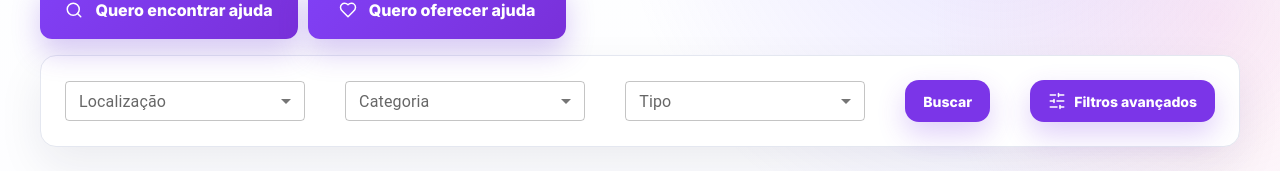
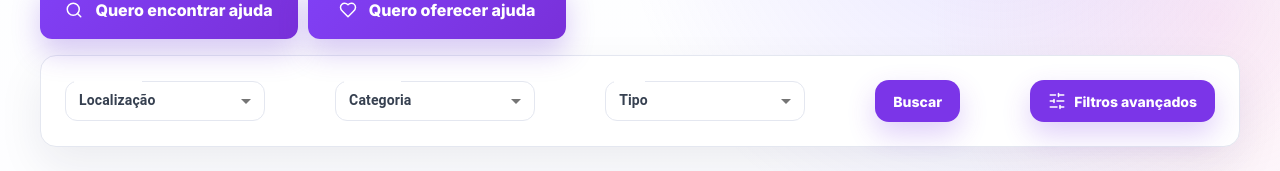
Before and after one commit to Hadassa-Brenda/Volunt, a React (Create React App) app in the folder voluntarios-react/: page / in a window 1280 px wide. Shown: the part 603-774 px from the top of the page. Built offline with nearby package versions, Linux system fonts and the light colour scheme.

Commit message:
feat: enhance SelectField component with multiple selection and location filter options; update SearchPanel and categories constants

```diff
--- a/voluntarios-react/src/components/SearchPanel/SearchPanel.jsx
+++ b/voluntarios-react/src/components/SearchPanel/SearchPanel.jsx
@@ -1,5 +1,5 @@
 import { MapPin, SlidersHorizontal, Tag } from "lucide-react";
-import { CATEGORY_FILTER_OPTIONS } from "../../constants/categories";
+import { CATEGORY_FILTER_OPTIONS, LOCATION_FILTER_OPTIONS} from "../../constants/categories";
 import { MODALITY_OPTIONS } from "../../constants/serviceOptions";
 import SelectField from "../SelectField/SelectField";
 import "./SearchPanel.css";
@@ -12,8 +12,8 @@ export default function SearchPanel({ filters, onFilterChange }) {
         icon={MapPin}
         label="Localização"
         value="Belo Horizonte, MG"
-        options={CATEGORY_FILTER_OPTIONS}
-        onChange={() => {}}
+        options={LOCATION_FILTER_OPTIONS}
+        onChange={(value) => onFilterChange("location", value)}
       />
 
       <SelectField
--- a/voluntarios-react/src/components/SelectField/SelectField.css
+++ b/voluntarios-react/src/components/SelectField/SelectField.css
@@ -1,34 +1,83 @@
-.select-field {
-  min-height: 60px;
+.multiple-select {
+  min-width: 240px;
+}
+
+.multiple-select__label.MuiInputLabel-root {
+  color: var(--color-text-dark);
+  font-size: 14px;
+  font-weight: 700;
+}
+
+.multiple-select__label.Mui-focused {
+  color: var(--color-blue-focus);
+}
+
+.multiple-select__field.MuiOutlinedInput-root {
+  height: 40px;
+  border-radius: 12px;
+  background: var(--color-white);
+  color: var(--color-text);
+  font-size: 14px;
+}
+
+.multiple-select__field .MuiSelect-select {
+  padding: 10px 14px;
   display: flex;
   align-items: center;
-  gap: 12px;
-  padding: 0 16px;
-  border: 1px solid var(--color-border);
-  border-radius: var(--radius-sm);
-  background: var(--color-white);
-  color: var(--color-text-soft);
 }
 
-.select-field__icon {
-  flex: 0 0 auto;
+.multiple-select__field .MuiOutlinedInput-notchedOutline {
+  border-color: var(--color-border);
 }
 
-.select-field__content {
-  width: 100%;
-  display: grid;
-  gap: 2px;
+.multiple-select__field:hover .MuiOutlinedInput-notchedOutline {
+  border-color: var(--color-gray);
 }
 
-.select-field__content small {
-  color: var(--color-text-soft);
-  font-size: 12px;
+.multiple-select__field.Mui-focused {
+  box-shadow: 0 0 0 3px rgba(37, 99, 235, 0.15);
 }
 
-.select-field__content select {
-  width: 100%;
-  border: 0;
-  outline: 0;
-  background: transparent;
+.multiple-select__field.Mui-focused .MuiOutlinedInput-notchedOutline {
+  border-color: var(--color-blue-focus);
+  border-width: 1px;
+}
+
+.multiple-select.Mui-error .multiple-select__field .MuiOutlinedInput-notchedOutline {
+  border-color: var(--color-danger);
+}
+
+.multiple-select.Mui-error .multiple-select__field.Mui-focused {
+  box-shadow: 0 0 0 3px rgba(220, 38, 38, 0.12);
+}
+
+.multiple-select__placeholder {
+  color: var(--color-gray);
+}
+
+.multiple-select__item.MuiMenuItem-root {
+  min-height: 42px;
+  font-size: 14px;
   color: var(--color-text);
 }
+
+.multiple-select__checkbox.MuiCheckbox-root {
+  color: var(--color-gray);
+  padding: 6px 10px 6px 0;
+}
+
+.multiple-select__checkbox.Mui-checked,
+.multiple-select__checkbox.MuiCheckbox-indeterminate {
+  color: var(--color-primary);
+}
+
+.multiple-select__helper-text.MuiFormHelperText-root {
+  margin-left: 0;
+  font-size: 12.5px;
+  font-weight: 650;
+}
+
+.multiple-select__paper {
+  border-radius: 14px !important;
+  box-shadow: 0 18px 50px rgba(7, 15, 47, 0.14) !important;
+}
--- a/voluntarios-react/src/components/SelectField/SelectField.jsx
+++ b/voluntarios-react/src/components/SelectField/SelectField.jsx
@@ -1,9 +1,17 @@
 import * as React from "react";
+
+import Checkbox from "@mui/material/Checkbox";
+import FormControl from "@mui/material/FormControl";
+import FormHelperText from "@mui/material/FormHelperText";
+import InputLabel from "@mui/material/InputLabel";
+import ListItemText from "@mui/material/ListItemText";
+import MenuItem from "@mui/material/MenuItem";
 import OutlinedInput from "@mui/material/OutlinedInput";
-import InputLabel from "@mui/material/InputLabel";
-import MenuItem from "@mui/material/MenuItem";
-import FormControl from "@mui/material/FormControl";
 import Select from "@mui/material/Select";
+
+import "./SelectField.css";
+
+const SELECT_ALL_VALUE = "__all__";
 
 const ITEM_HEIGHT = 48;
 const ITEM_PADDING_TOP = 8;
@@ -11,48 +19,136 @@ const ITEM_PADDING_TOP = 8;
 const MenuProps = {
   slotProps: {
     paper: {
+      className: "multiple-select__paper",
       style: {
-        maxHeight: ITEM_HEIGHT * 4.5 + ITEM_PADDING_TOP,
-        width: 220,
+        maxHeight: ITEM_HEIGHT * 5 + ITEM_PADDING_TOP,
       },
     },
   },
 };
 
-export default function MultipleSelect({ label, options }) {
-  const [value, setValue] = React.useState([]);
+export default function MultipleSelect({
+  id,
+  label = "Selecione",
+  options = [],
+  value,
+  onChange,
+  placeholder = "",
+  helperText = "",
+  error = false,
+  disabled = false,
+  fullWidth = false,
+  width = "200px",
+}) {
+  const generatedId = React.useId();
 
-  const handleChange = (event) => {
-    const {
-      target: { value },
-    } = event;
+  const selectId = id || `multiple-select-${generatedId}`;
+  const labelId = `${selectId}-label`;
 
-    setValue(typeof value === "string" ? value.split(",") : value);
-  };
+  const isControlled = Array.isArray(value);
+  const [internalValue, setInternalValue] = React.useState([]);
+
+  const selectedValues = isControlled ? value : internalValue;
+
+  const allSelected =
+    options.length > 0 && selectedValues.length === options.length;
+
+  const hasSomeSelected =
+    selectedValues.length > 0 && selectedValues.length < options.length;
+
+  function updateSelectedValues(nextValue) {
+    if (onChange) {
+      onChange(nextValue);
+      return;
+    }
+
+    setInternalValue(nextValue);
+  }
+
+  function handleChange(event) {
+    const nextValue = event.target.value;
+
+    const normalizedValue =
+      typeof nextValue === "string" ? nextValue.split(",") : nextValue;
+
+    if (normalizedValue.includes(SELECT_ALL_VALUE)) {
+      updateSelectedValues(allSelected ? [] : options);
+      return;
+    }
+
+    updateSelectedValues(normalizedValue);
+  }
+
+  function renderSelectedValue(selected) {
+    if (selected.length === 0) {
+      return <span className="multiple-select__placeholder">{placeholder}</span>;
+    }
+
+    if (selected.length === options.length) {
+      return "Todas";
+    }
+
+    if (selected.length > 2) {
+      return `${selected.length} selecionadas`;
+    }
+
+    return selected.join(", ");
+  }
 
   return (
-    <FormControl size="small" sx={{ width: 240 }}>
-      <InputLabel id="demo-multiple-name-label">{label}</InputLabel>
+    <FormControl
+      className="multiple-select"
+      size="small"
+      style={{ width }}
+      fullWidth={fullWidth}
+      error={error}
+      disabled={disabled}
+    >
+      <InputLabel id={labelId} className="multiple-select__label">
+        {label}
+      </InputLabel>
 
       <Select
-        labelId="demo-multiple-name-label"
-        id="demo-multiple-name"
+        labelId={labelId}
+        id={selectId}
         multiple
-        value={value}
+        value={selectedValues}
         onChange={handleChange}
         input={<OutlinedInput label={label} />}
+        renderValue={renderSelectedValue}
+        displayEmpty
         MenuProps={MenuProps}
-        sx={{
-          height: 40,
-          fontSize: 14,
-        }}
+        className="multiple-select__field"
       >
+        <MenuItem value={SELECT_ALL_VALUE} className="multiple-select__item">
+          <Checkbox
+            checked={allSelected}
+            indeterminate={hasSomeSelected}
+            className="multiple-select__checkbox"
+          />
+          <ListItemText primary="Todas" />
+        </MenuItem>
+
         {options.map((option) => (
-          <MenuItem key={option} value={option}>
-            {option}
+          <MenuItem
+            key={option}
+            value={option}
+            className="multiple-select__item"
+          >
+            <Checkbox
+              checked={selectedValues.includes(option)}
+              className="multiple-select__checkbox"
+            />
+            <ListItemText primary={option} />
           </MenuItem>
         ))}
       </Select>
+
+      {helperText && (
+        <FormHelperText className="multiple-select__helper-text">
+          {helperText}
+        </FormHelperText>
+      )}
     </FormControl>
   );
 }
--- a/voluntarios-react/src/constants/categories.js
+++ b/voluntarios-react/src/constants/categories.js
@@ -25,10 +25,16 @@ export const SERVICE_CATEGORIES = [
 
 export const POPULAR_CATEGORIES = [
   ...SERVICE_CATEGORIES,
-  { name: "Ver todas", value: "Todas", icon: MoreHorizontal, tone: "blue" },
+  { icon: MoreHorizontal, tone: "blue" },
 ];
 
 export const CATEGORY_FILTER_OPTIONS = [
-  "Todas",
   ...SERVICE_CATEGORIES.map((category) => category.name),
 ];
+
+export const LOCATION_FILTER_OPTIONS = [
+  "São Paulo",
+  "Rio de Janeiro",
+  "Belo Horizonte",
+  "Porto Alegre",
+];
```
